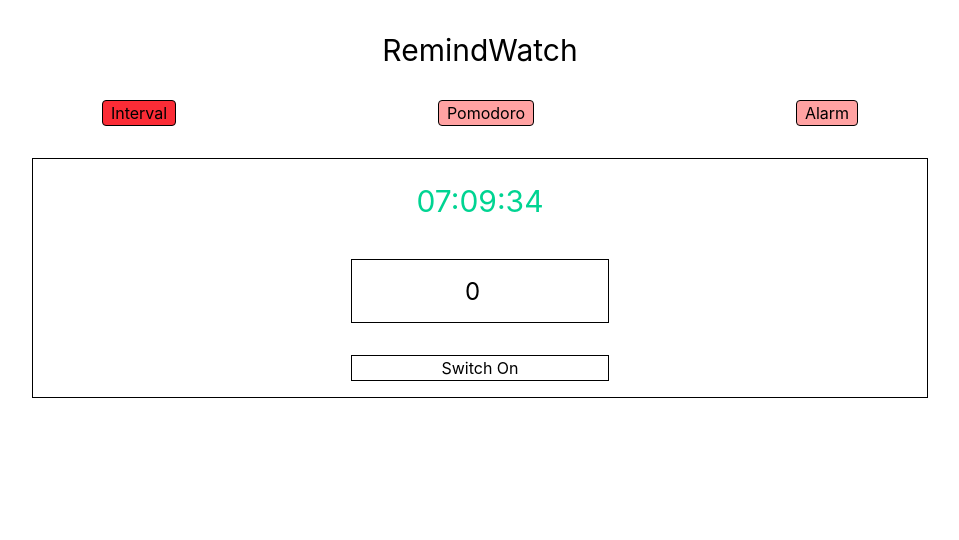
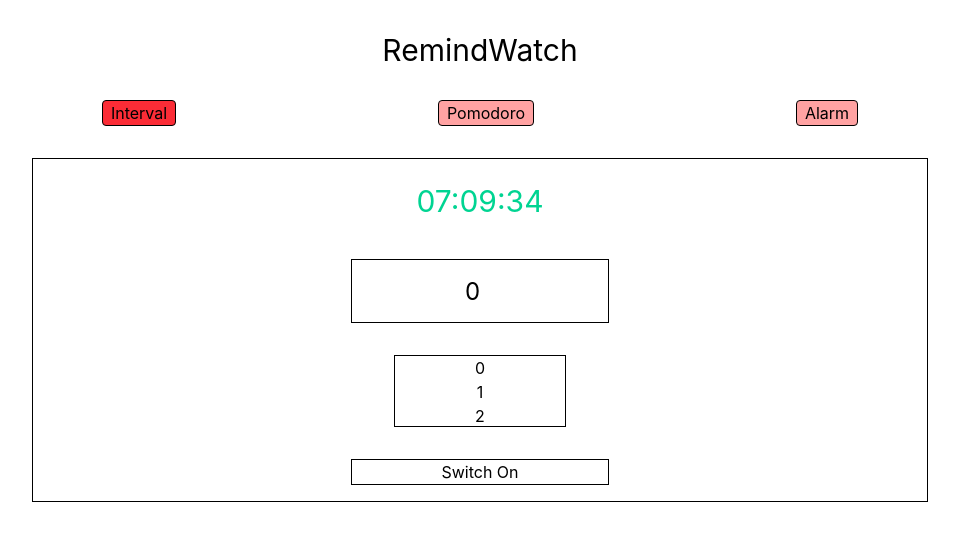
Before and after one commit to jamshidabduraxmonov/remindWatch, a React (Vite) app: page / in a window 1280 px wide. Both pictures are taken after a click on the button "Interval". Shown: the top 540 px of the page, without its empty margins (160-1119 px from the left). Built offline with nearby package versions, Linux system fonts and the light colour scheme.

Commit message:
feat: implement 'drum roll' and scroll snap on it

```diff
--- a/src/App.jsx
+++ b/src/App.jsx
@@ -223,17 +223,17 @@ export default function RemindWatch() {
 
 
        {/*ToDo: Drum Roll*/
-        /* <div className="border mx-auto w-[20%] h-18 flex flex-col items-center overflow-y-scroll scroll-smooth">
-          <div>0</div>
-          <div>1</div>
-          <div>2</div>
-          <div>3</div>
-          <div>4</div>
-          <div>5</div>
-          <div>6</div>
-          <div>7</div>
-          <div>8</div>
-        </div>  */
+         <div className="snap-y border mx-auto w-[20%] h-18 flex flex-col items-center overflow-y-scroll scroll-smooth">
+            <div className="snap-center">0</div>
+            <div className="snap-center">1</div>
+            <div className="snap-center">2</div>
+            <div className="snap-center">3</div>
+            <div className="snap-center">4</div>
+            <div className="snap-center">5</div>
+            <div className="snap-center">6</div>
+            <div className="snap-center">7</div>
+            <div className="snap-center">8</div>
+        </div>
        }
 
         {
```
